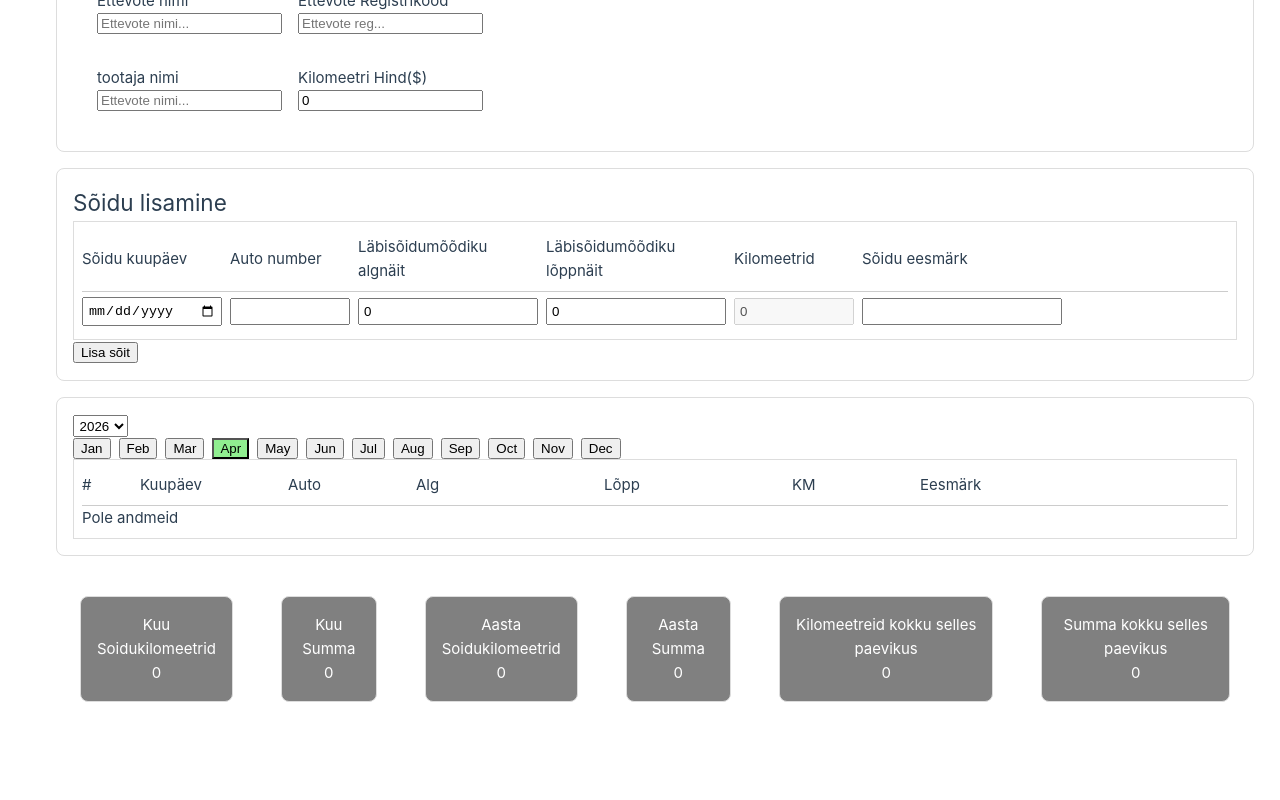
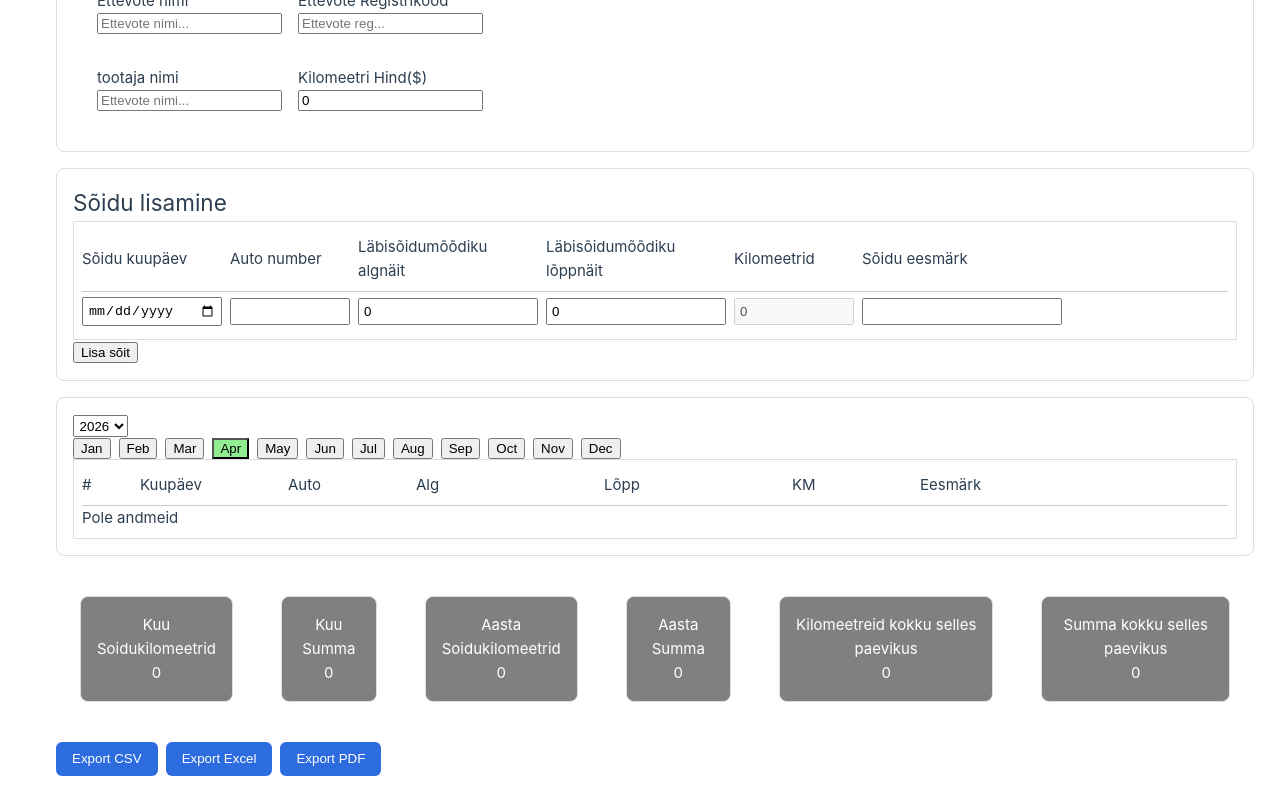
Before and after one commit to RasmusKuusmaa/ACNT, a Vue app: page / in a window 1280 px wide. Shown: the part 184-984 px from the top of the page. Before the commit the page ends 934 px from the top, so only its background shows below. Built offline with nearby package versions, Linux system fonts and the light colour scheme; the HTML template or start-up script is replaced by a standard one.

Commit message:
csv, pdf, xlsx export

```diff
--- a/package.json
+++ b/package.json
@@ -11,7 +11,10 @@
     "type-check": "vue-tsc --build"
   },
   "dependencies": {
-    "vue": "^3.5.31"
+    "jspdf": "^4.2.1",
+    "jspdf-autotable": "^5.0.7",
+    "vue": "^3.5.31",
+    "xlsx": "^0.18.5"
   },
   "devDependencies": {
     "@tsconfig/node24": "^24.0.4",
--- a/src/App.vue
+++ b/src/App.vue
@@ -1,5 +1,9 @@
 <script setup lang="ts">
 import { ref } from 'vue'
+
+import * as XLSX from 'xlsx'
+import jsPDF from 'jspdf'
+import autoTable from 'jspdf-autotable'
 
 import CompanyForm from './components/CompanyForm.vue'
 import DataOverViewtable from './components/DataOverViewtable.vue'
@@ -23,6 +27,85 @@ function addRide(ride: Ride) {
     id: Date.now()
   })
 }
+
+const getFilteredRides = () => {
+  return rides.value.filter((r: any) => {
+    const date = new Date(r.date)
+    return (
+      date.getMonth() === selectedMonth.value &&
+      date.getFullYear() === selectedYear.value
+    )
+  })
+}
+
+
+function exportCSV() {
+  const header = ['ID', 'Date', 'Description', 'Distance (km)']
+
+  const rows = getFilteredRides().map((r: any) => [
+    r.id,
+    r.date ?? '',
+    r.description ?? '',
+    r.distance ?? 0,
+  ])
+
+  const csv = [header, ...rows]
+    .map(row => row.join(','))
+    .join('\n')
+
+  const blob = new Blob([csv], { type: 'text/csv;charset=utf-8;' })
+  const url = URL.createObjectURL(blob)
+
+  const link = document.createElement('a')
+  link.href = url
+  link.download = `rides_${selectedYear.value}_${selectedMonth.value + 1}.csv`
+  link.click()
+
+  URL.revokeObjectURL(url)
+}
+
+
+
+function exportExcel() {
+  const data = getFilteredRides().map((r: any) => ({
+    ID: r.id,
+    Date: r.date,
+    Description: r.description,
+    Distance_km: r.distance,
+  }))
+
+  const worksheet = XLSX.utils.json_to_sheet(data)
+  const workbook = XLSX.utils.book_new()
+
+  XLSX.utils.book_append_sheet(workbook, worksheet, 'Rides')
+
+  XLSX.writeFile(
+    workbook,
+    `rides_${selectedYear.value}_${selectedMonth.value + 1}.xlsx`
+  )
+}
+
+function exportPDF() {
+  const doc = new jsPDF()
+
+  doc.setFontSize(14)
+  doc.text('Sõidupäeviku aruanne', 14, 15)
+
+  const tableData = getFilteredRides().map((r: any) => [
+    r.id,
+    r.date ?? '',
+    r.description ?? '',
+    r.distance ?? 0,
+  ])
+
+  autoTable(doc, {
+    head: [['ID', 'Date', 'Description', 'Distance (km)']],
+    body: tableData,
+    startY: 25,
+  })
+
+  doc.save(`rides_${selectedYear.value}_${selectedMonth.value + 1}.pdf`)
+}
 </script>
 
 <template>
@@ -33,9 +116,19 @@ function addRide(ride: Ride) {
 
     <MilageFrom @add-ride="addRide" />
 
-    <MonthSelector :rides="rides" v-model:selectedMonth="selectedMonth" v-model:selectedYear="selectedYear" />
+    <MonthSelector
+      :rides="rides"
+      v-model:selectedMonth="selectedMonth"
+      v-model:selectedYear="selectedYear"
+    />
 
     <DataOverViewtable :stats="stats" />
+
+    <div class="export-buttons">
+      <button @click="exportCSV">Export CSV</button>
+      <button @click="exportExcel">Export Excel</button>
+      <button @click="exportPDF">Export PDF</button>
+    </div>
   </div>
 </template>
 
@@ -48,4 +141,23 @@ function addRide(ride: Ride) {
 h1 {
   margin-bottom: 1.5rem;
 }
+
+.export-buttons {
+  margin-top: 1rem;
+  display: flex;
+  gap: 0.5rem;
+}
+
+.export-buttons button {
+  padding: 0.6rem 1rem;
+  border: none;
+  border-radius: 6px;
+  cursor: pointer;
+  background: #2d6cdf;
+  color: white;
+}
+
+.export-buttons button:hover {
+  background: #1f56b3;
+}
 </style>
```
Also changed, not shown: 1 other file (tests, documents, lock files or other folders).
